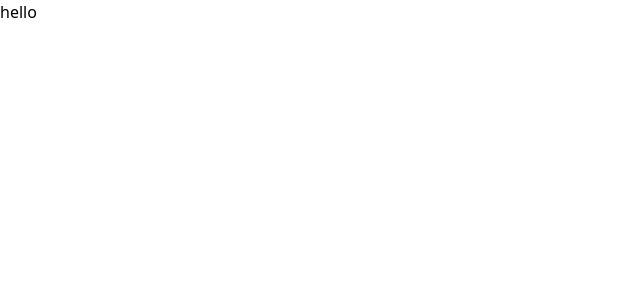
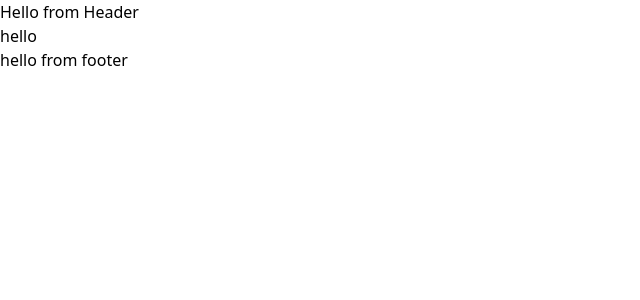
Before and after one commit to fuzailpolin/marketup, a React (Create React App) app in the folder main/: page / in a window 1280 px wide. Shown: the top 300 px of the page, without its empty margins (0-640 px from the left). Built offline with nearby package versions, Linux system fonts and the light colour scheme.

Commit message:
folder structure updated

```diff
--- a/main/src/Layouts/HomeLayout/Footer/index.js
+++ b/main/src/Layouts/HomeLayout/Footer/index.js
@@ -0,0 +1,11 @@
+import React from 'react'
+
+const Footer = () => {
+    return (
+        <section>
+            hello from footer
+        </section>
+    )
+}
+
+export default Footer
--- a/main/src/Layouts/HomeLayout/Header/index.js
+++ b/main/src/Layouts/HomeLayout/Header/index.js
@@ -1,9 +1,7 @@
+import React from "react";
+
 const Header = () => {
-    return (
-        <section>
-            <div className="grid grid-cols-4">
+  return <section>Hello from Header</section>;
+};
 
-            </div>
-        </section>
-    )
-}
+export default Header;
--- a/main/src/Layouts/HomeLayout/index.js
+++ b/main/src/Layouts/HomeLayout/index.js
@@ -1,11 +1,15 @@
-const HomeLayout = ({children}) => {
-    return (
-        <>
-            {
-                children
-            }
-        </>
-    )
-}
+import Footer from "./Footer";
+import Header from "./Header";
 
-export default HomeLayout
+const HomeLayout = ({ children }) => {
+  return (
+    <>
+      <Header />
+      {children}
+
+      <Footer />
+    </>
+  );
+};
+
+export default HomeLayout;
--- a/main/src/index.css
+++ b/main/src/index.css
@@ -2,16 +2,3 @@
 @tailwind base;
 @tailwind components;
 @tailwind utilities;
-
-*{
-    padding: 0;
-    margin: 0;
-    line-height: 0;
-}
-
-div{
-    display: inline-block;
-    padding: 0;
-    margin: 0;
-    @apply bg-gray-700
-}
```
Also changed, not shown: 2 other files (tests, documents, lock files or other folders).
